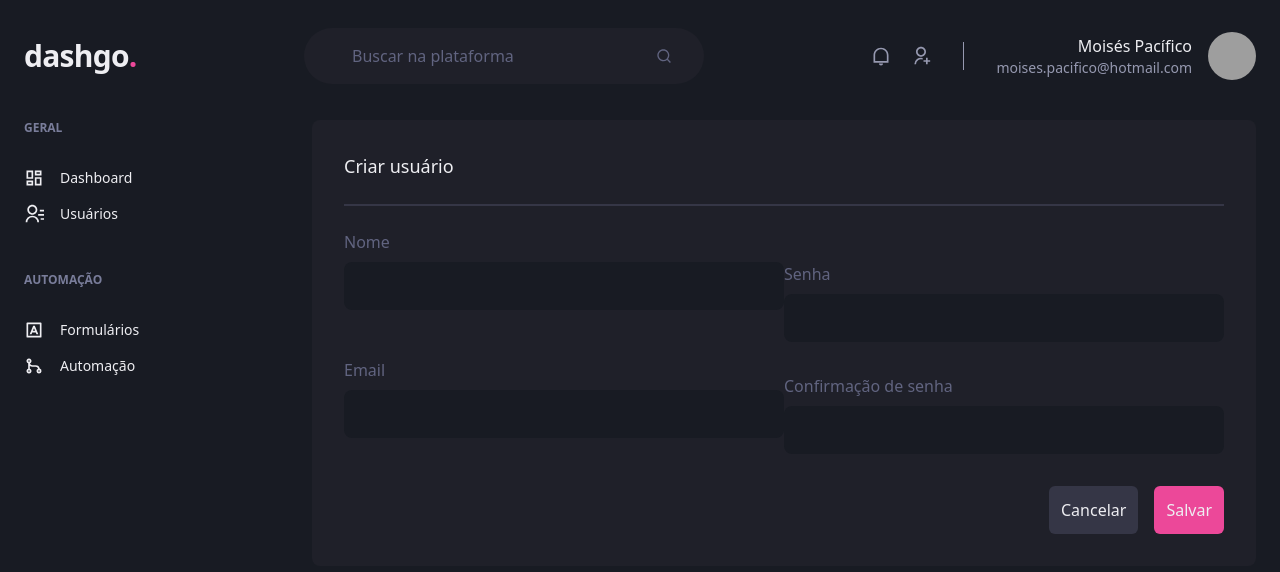
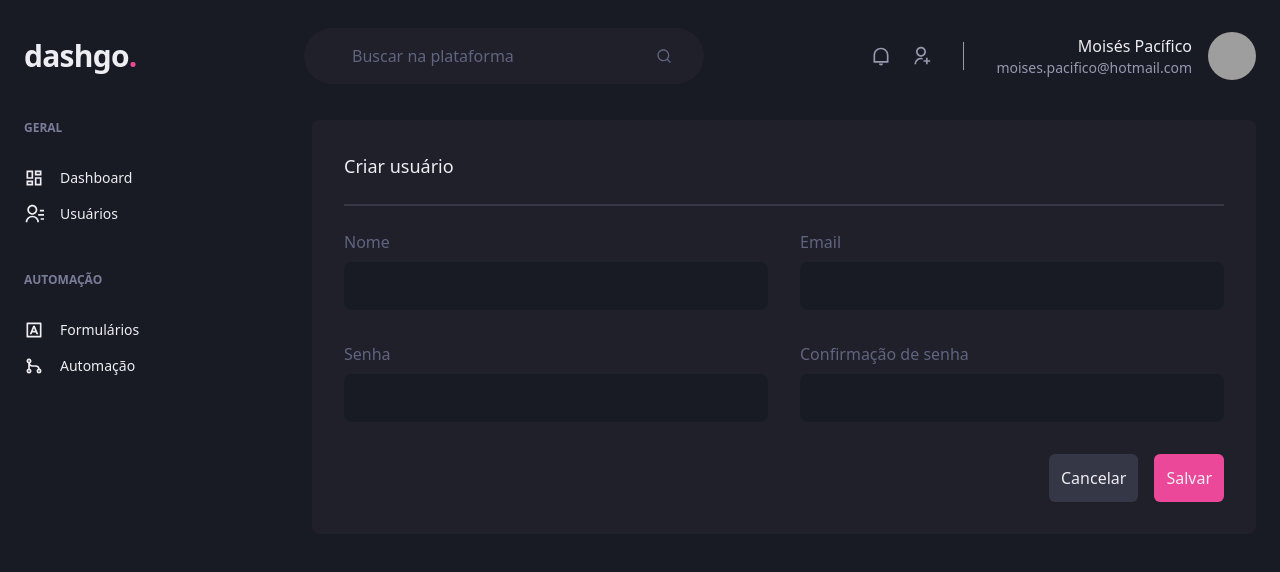
Before and after one commit to holymos/dashgo, a Next.js app: page /users/create in a window 1280 px wide. Shown: the top 572 px of the page. Built offline with nearby package versions, Linux system fonts and the light colour scheme; grey boxes are pictures that could not be loaded.

Commit message:
refactor: add flex direction col to input container on create page

```diff
--- a/src/pages/users/create.tsx
+++ b/src/pages/users/create.tsx
@@ -14,7 +14,7 @@
           <h2 className="text-lg font-normal">Criar usuário</h2>
           <div className="w-full h-[2px] bg-gray-700 my-6" />
 
-          <div className="flex space-y-8">
+          <div className="flex flex-col space-y-8">
             <div className="grid grid-cols-min-child-240 gap-8 w-full">
               <Input name="name" label="Nome" />
               <Input name="email" label="Email" type="email" />
```
